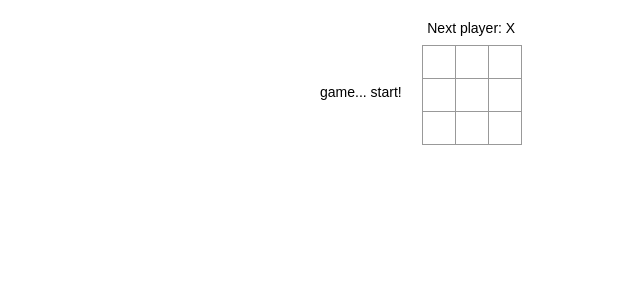
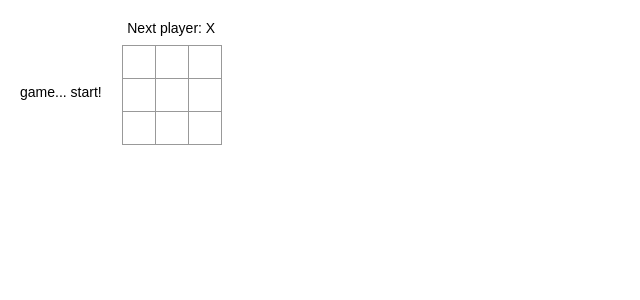
Before and after one commit to greathiago/Tic-Tac-Toe-ReactTutorial, a React (Create React App) app: page / in a window 1280 px wide. Shown: the top 300 px of the page, without its empty margins (0-640 px from the left). Built offline with nearby package versions, Linux system fonts and the light colour scheme.

Commit message:
Update index.css

```diff
--- a/src/index.css
+++ b/src/index.css
@@ -65,7 +65,7 @@ ol, ul {
 }
 
 .game-info {
-  margin-left: 300px;
+
   margin-top: 50px;
 }
 .game-board {
```
